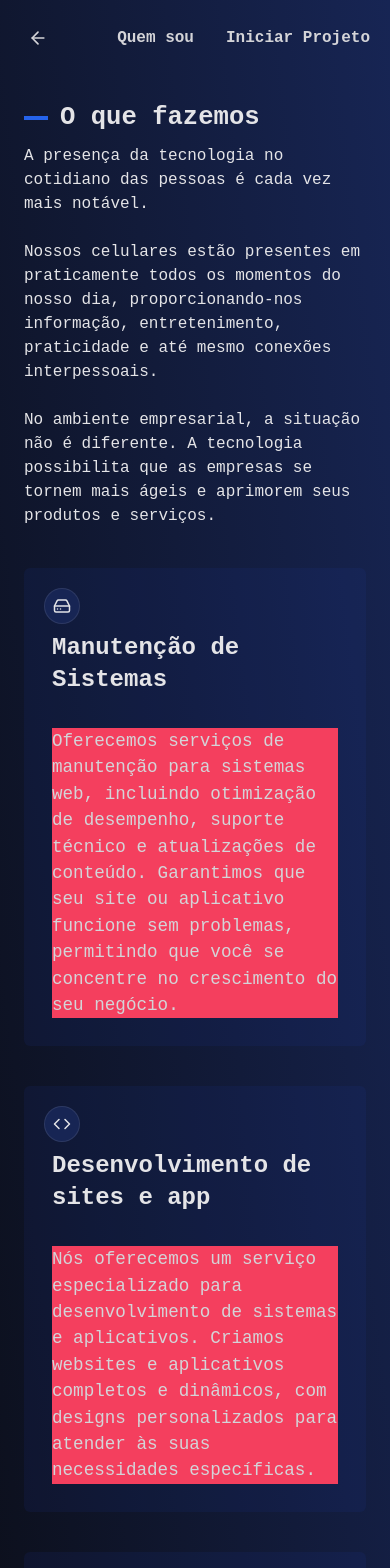
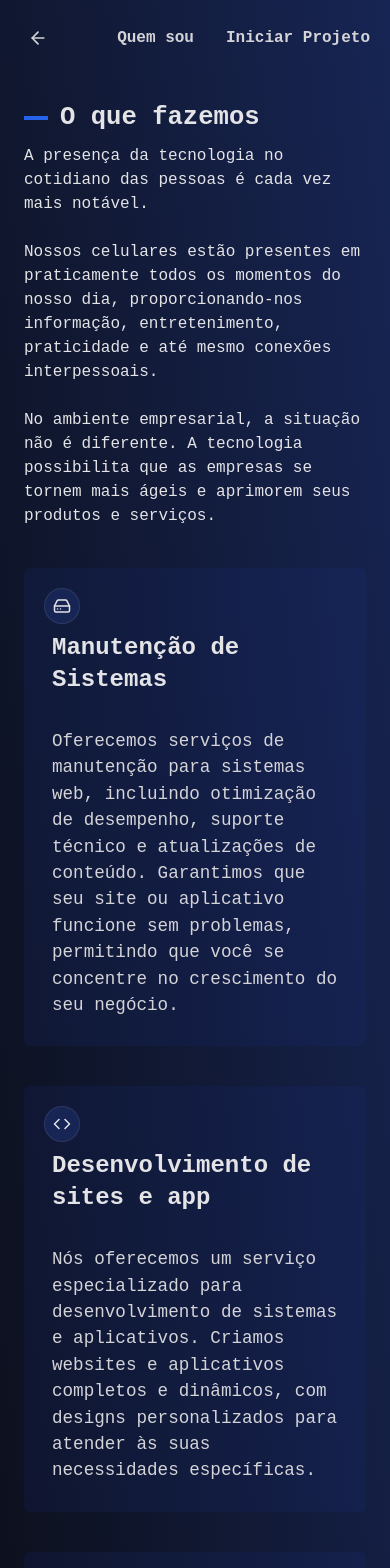
Before and after one commit to kaykeeb3/kayke_dev, a React (Vite) app: page /projects in a window 390 px wide. Shown: the top 1568 px of the page. Built offline with nearby package versions, Linux system fonts and the light colour scheme.

Commit message:
fix: config layout in response mobile

```diff
--- a/src/components/card.tsx
+++ b/src/components/card.tsx
@@ -48,7 +48,7 @@ const ServiceCard: React.FC<ServiceCardProps> = ({
           animate={{ opacity: 1, y: 0 }}
           transition={{ delay: 0.8, duration: 0.5 }}
         >
-          <p className="text-left text-zinc-300 sm:text-sm max-[600px]:bg-rose-500 max-[600px]:text-[1.1rem] md:text-[0.95rem] md:text-lg">
+          <p className="text-left text-zinc-300 sm:text-sm max-[600px]:text-[1.1rem] md:text-[0.95rem] md:text-lg">
             {description}
           </p>
         </motion.div>
```
